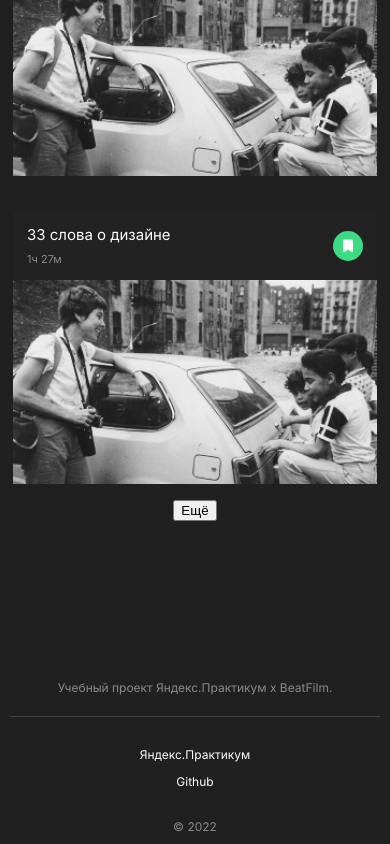
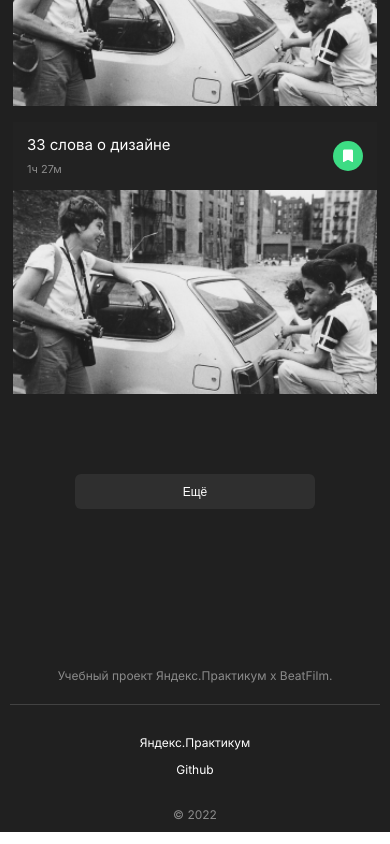
Before and after one commit to ns-mamaev/movies-explorer-frontend, a React (Create React App) app: page / in a window 390 px wide. Shown: the part 1141-1985 px from the top of the page. Built offline with nearby package versions, Linux system fonts and the light colour scheme.

Commit message:
feat: add loader btn

```diff
--- a/src/components/MoviesCardList/MoviesCardList.css
+++ b/src/components/MoviesCardList/MoviesCardList.css
@@ -1,13 +1,6 @@
 .movies-cards {
-  display: flex;
-  flex-direction: column;
-  align-items: center;
-  padding: 80px 0;
-}
-
-.movies-cards__list {
   margin: 0;
-  padding: 0;
+  padding: 70px 0 30px;
   list-style: none;
   width: 100%;
   display: grid;
@@ -16,27 +9,56 @@
   gap: 30px 24px;
 }
 
+.movies-cards__load-btn {
+  margin: 50px auto 80px;
+  display: block;
+  min-width: 320px;
+  max-width: 100%;
+  background-color: #2f2f2f;
+  border-radius: 6px;
+  color: var(--textcolor-main);
+  text-align: center;
+  font-weight: 500;
+  font-size: 12px;
+  line-height: 15px;
+  padding: 11px 60px 9px;
+  cursor: pointer;
+  border: none;
+}
+
+.movies-cards__load-btn:hover {
+  opacity: .6;
+}
+
+.movies-cards__load-btn:active {
+  transform: scale(.98);
+}
+
 @media screen and (max-width: 1024px) {
-  .movies-cards__list {
+  .movies-cards {
     grid-template-columns: repeat(2, minmax(300px, 364px));
   }
 }
 
 @media screen and (max-width: 768px) {
-  .movies-cards__list {
+  .movies-cards {
     gap: 36px 30px;
   }
 }
 
 @media screen and (max-width: 720px) {
-  .movies-cards__list {
+  .movies-cards {
     grid-template-columns: minmax(300px, 364px);
   }
 }
 
 @media screen and (max-width: 450px) {
   .movies-cards {
-    padding-top: 50px;
+    padding: 40px 0 30px;
     row-gap: 16px;
   }
+
+  .movies-cards__load-btn {
+    min-width: 240px;
+  }
 }
--- a/src/components/MoviesCardList/MoviesCardList.jsx
+++ b/src/components/MoviesCardList/MoviesCardList.jsx
@@ -4,16 +4,16 @@ import sampleImage from '../../images/movie_poster_1.jpg';
 
 const MoviesCardList = () => {
   return (
-    <section className='movies-cards'>
-      <ul className='movies-cards__list'>
+    <>
+      <ul className='movies-cards'>
         <MoviesCard title='33 слова о дизайне' imageSource={sampleImage}/>
         <MoviesCard title='33 слова о дизайне' imageSource={sampleImage} buttonType='liked'/>
         <MoviesCard title='33 слова о дизайне' imageSource={sampleImage}/>
         <MoviesCard title='33 слова о дизайне' imageSource={sampleImage}/>
         <MoviesCard title='33 слова о дизайне' imageSource={sampleImage} buttonType='liked'/>
       </ul>
-      <button type='button'>Ещё</button>
-    </section>
+      <button type='button' className='movies-cards__load-btn'>Ещё</button>
+    </>
   );
 };
 
```
